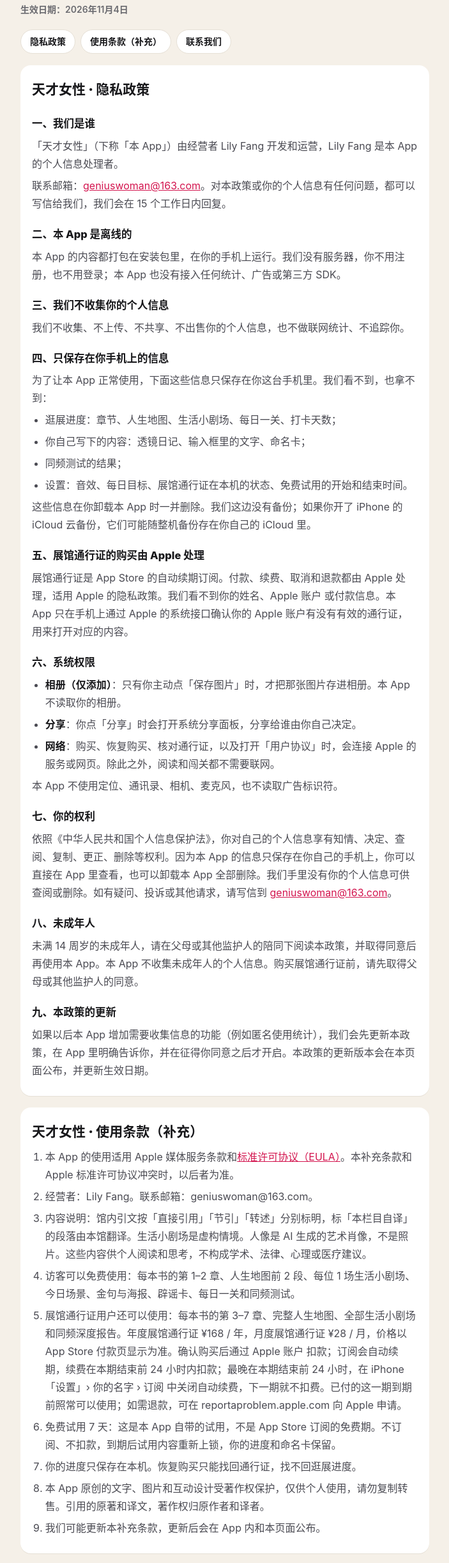
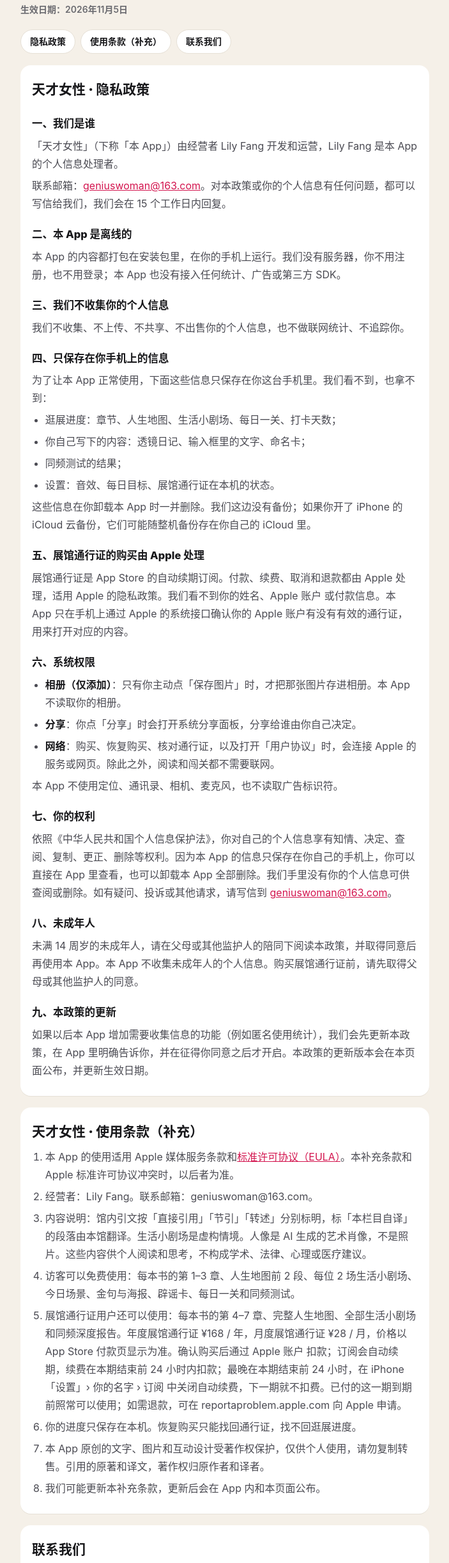
Before and after one commit to lilyfang2046/genius-women-legal, a plain HTML site: page index.html in a window 1280 px wide. Shown: the part 96-2539 px from the top of the page at 64% size, without its empty margins (288-991 px from the left). Drawn offline with Linux system fonts and the light colour scheme.

Commit message:
更新隐私与支持页：取消试用并调整访客章节 (#1)
生效日期改为 2026年11月5日。访客免费范围为第 1–3 章，通行证覆盖第 4–7 章，并移除免费试用相关条款与支持页问答。

Co-authored-by: Cursor Agent <cursoragent@cursor.com>
Co-authored-by: lilyfang2046 <lilyfang2046@users.noreply.github.com>

```diff
--- a/index.html
+++ b/index.html
@@ -34,7 +34,7 @@ footer{text-align:center;font-size:13px;color:var(--mute);margin-top:28px}
 <main class="wrap">
   <div class="brand">GENIUS WOMEN · 天才女性</div>
   <h1>隐私政策与使用条款</h1>
-  <div class="date">生效日期：2026年11月4日</div>
+  <div class="date">生效日期：2026年11月5日</div>
   <nav><a href="#privacy">隐私政策</a><a href="#terms">使用条款（补充）</a><a href="#contact">联系我们</a></nav>
 
   <section id="privacy">
@@ -56,7 +56,7 @@ footer{text-align:center;font-size:13px;color:var(--mute);margin-top:28px}
       <li>逛展进度：章节、人生地图、生活小剧场、每日一关、打卡天数；</li>
       <li>你自己写下的内容：透镜日记、输入框里的文字、命名卡；</li>
       <li>同频测试的结果；</li>
-      <li>设置：音效、每日目标、展馆通行证在本机的状态、免费试用的开始和结束时间。</li>
+      <li>设置：音效、每日目标、展馆通行证在本机的状态。</li>
     </ul>
     <p>这些信息在你卸载本 App 时一并删除。我们这边没有备份；如果你开了 iPhone 的 iCloud 云备份，它们可能随整机备份存在你自己的 iCloud 里。</p>
 
@@ -87,9 +87,8 @@ footer{text-align:center;font-size:13px;color:var(--mute);margin-top:28px}
       <li>本 App 的使用适用 Apple 媒体服务条款和<a href="https://www.apple.com/legal/internet-services/itunes/dev/stdeula/" rel="noopener">标准许可协议（EULA）</a>。本补充条款和 Apple 标准许可协议冲突时，以后者为准。</li>
       <li>经营者：Lily Fang。联系邮箱：geniuswoman@163.com。</li>
       <li>内容说明：馆内引文按「直接引用」「节引」「转述」分别标明，标「本栏目自译」的段落由本馆翻译。生活小剧场是虚构情境。人像是 AI 生成的艺术肖像，不是照片。这些内容供个人阅读和思考，不构成学术、法律、心理或医疗建议。</li>
-      <li>访客可以免费使用：每本书的第 1–2 章、人生地图前 2 段、每位 1 场生活小剧场、今日场景、金句与海报、辟谣卡、每日一关和同频测试。</li>
-      <li>展馆通行证用户还可以使用：每本书的第 3–7 章、完整人生地图、全部生活小剧场和同频深度报告。年度展馆通行证 ¥168 / 年，月度展馆通行证 ¥28 / 月，价格以 App Store 付款页显示为准。确认购买后通过 Apple 账户 扣款；订阅会自动续期，续费在本期结束前 24 小时内扣款；最晚在本期结束前 24 小时，在 iPhone「设置」› 你的名字 › 订阅 中关闭自动续费，下一期就不扣费。已付的这一期到期前照常可以使用；如需退款，可在 reportaproblem.apple.com 向 Apple 申请。</li>
-      <li>免费试用 7 天：这是本 App 自带的试用，不是 App Store 订阅的免费期。不订阅、不扣款，到期后试用内容重新上锁，你的进度和命名卡保留。</li>
+      <li>访客可以免费使用：每本书的第 1–3 章、人生地图前 2 段、每位 2 场生活小剧场、今日场景、金句与海报、辟谣卡、每日一关和同频测试。</li>
+      <li>展馆通行证用户还可以使用：每本书的第 4–7 章、完整人生地图、全部生活小剧场和同频深度报告。年度展馆通行证 ¥168 / 年，月度展馆通行证 ¥28 / 月，价格以 App Store 付款页显示为准。确认购买后通过 Apple 账户 扣款；订阅会自动续期，续费在本期结束前 24 小时内扣款；最晚在本期结束前 24 小时，在 iPhone「设置」› 你的名字 › 订阅 中关闭自动续费，下一期就不扣费。已付的这一期到期前照常可以使用；如需退款，可在 reportaproblem.apple.com 向 Apple 申请。</li>
       <li>你的进度只保存在本机。恢复购买只能找回通行证，找不回逛展进度。</li>
       <li>本 App 原创的文字、图片和互动设计受著作权保护，仅供个人使用，请勿复制转售。引用的原著和译文，著作权归原作者和译者。</li>
       <li>我们可能更新本补充条款，更新后会在 App 内和本页面公布。</li>
```
Also changed, not shown: support.html (+2 -4 lines).
